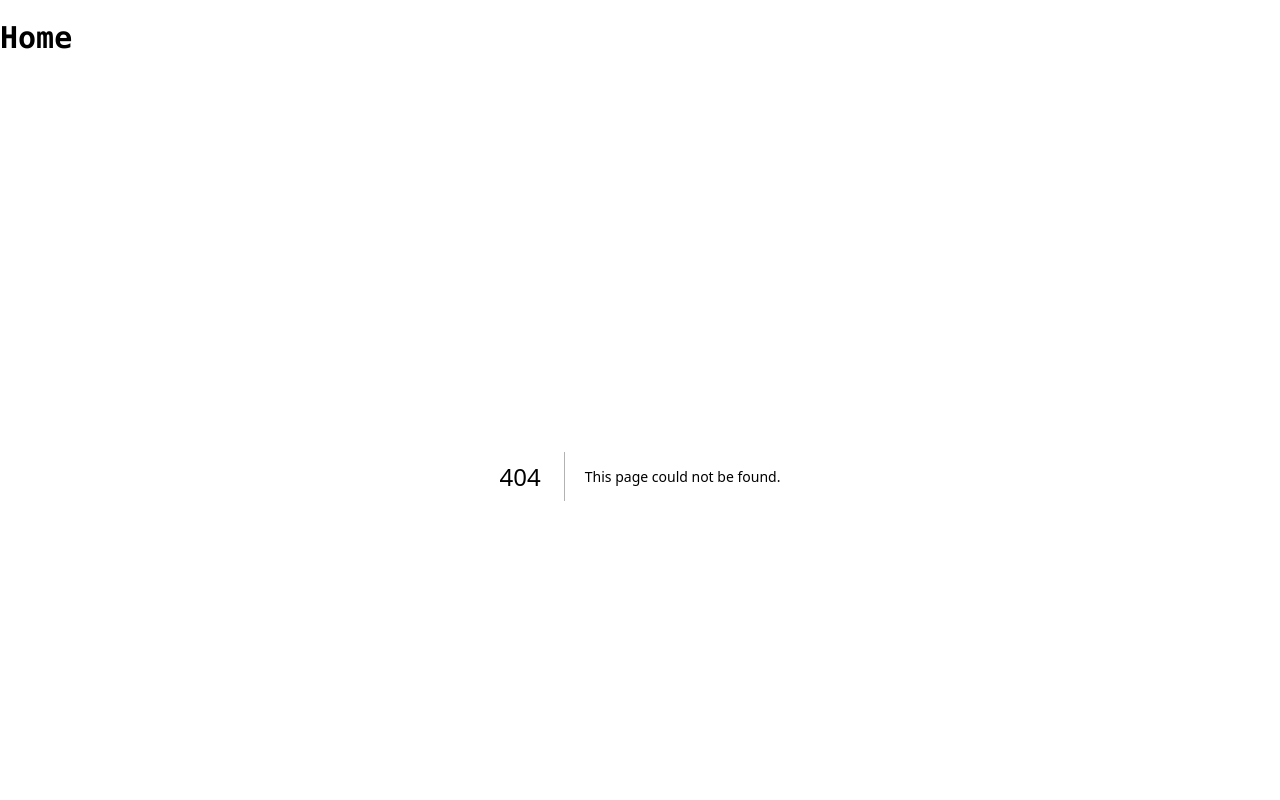
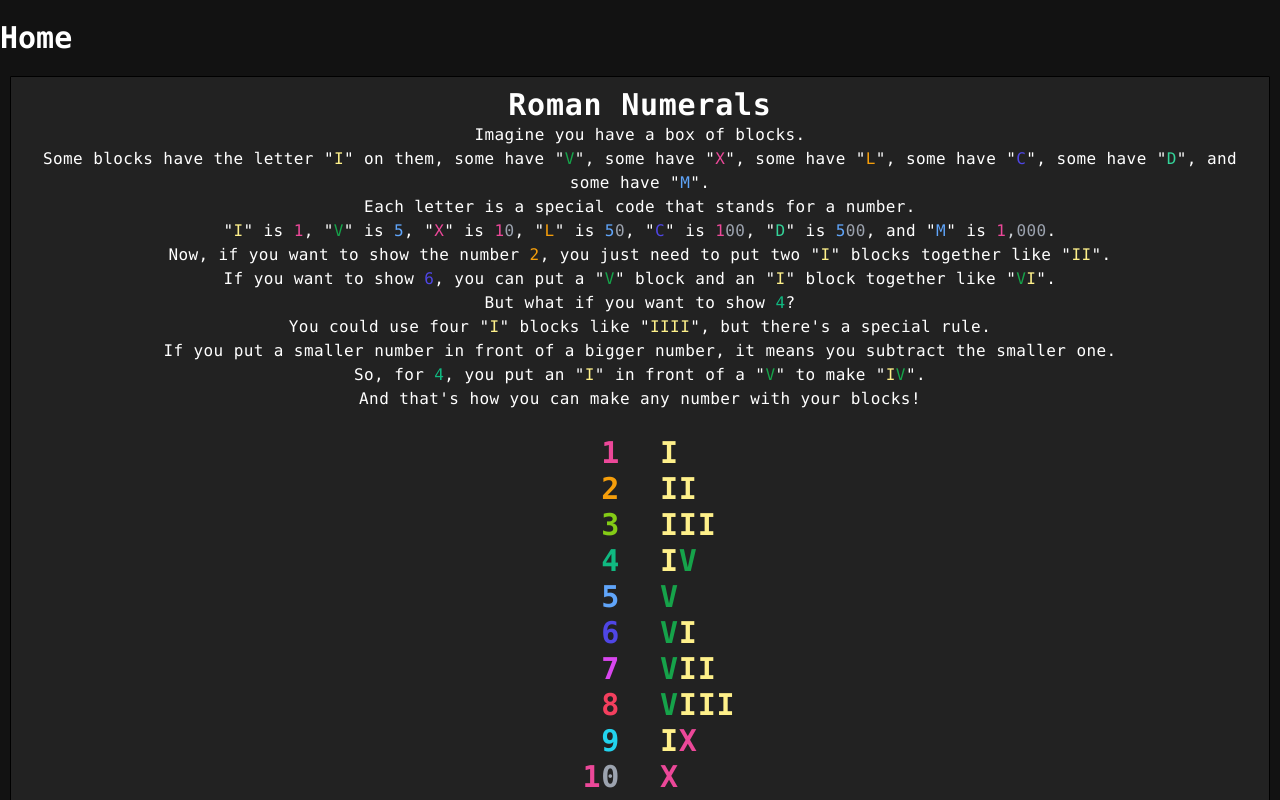
Before and after one commit to hadmacker/numbrella, a Next.js app: page /numbers/roman in a window 1280 px wide. Before the commit this address had no page. Shown: the top 800 px of the page. Built offline with nearby package versions, Linux system fonts and the light colour scheme.

Commit message:
roman numerals

```diff
--- /dev/null
+++ b/app/numbers/roman/page.tsx
@@ -0,0 +1,124 @@
+'use client'
+
+import React, { useEffect, useState } from "react";
+import { PrettyChar } from '../../prettyChar'
+import { NumberFormatter } from '../../numberFormatter'
+import './roman.css'
+
+const numbers = PrettyChar.allCharacters();
+
+function formattedRoman(roman: string, bw: boolean): React.ReactElement[] {
+  if (!roman) {
+    return [<span key={0}></span>];
+  }
+
+  // Create an array of <span> elements to hold each digit
+  const spanElements = Array.from(roman).map((character, index) => {
+    const defaultStyle = "";
+    let prettyStyle = "";
+
+    if (character === ".") {
+      prettyStyle = defaultStyle; // replace with your default style for "."
+    } else {
+      const numberStyle = numbers.find(n => n.id === character);
+      prettyStyle = numberStyle ? numberStyle.prettyStyle ?? defaultStyle : defaultStyle; // replace with your default style
+    }
+
+    return (
+      <span className={prettyStyle} key={index}>
+        {character}
+      </span>
+    );
+  });
+
+  return spanElements;
+}
+
+function formatted(number: number, bw: boolean): React.ReactElement[] {
+  if (number === null || number === undefined) {
+    return [<span key={0}></span>];
+  }
+  const digitsArray = NumberFormatter.formatNumberWithBreaks(number.toString()).split("");
+
+  // Create an array of <div> elements to hold each digit
+  const divElements: React.ReactElement[] = digitsArray.map((digit, index) => {
+    const defaultStyle = "";
+    let prettyStyle = "";
+    if (digit === ".") {
+      prettyStyle = defaultStyle; // replace with your default style for "."
+    } else {
+      const numberStyle = numbers.filter(n => n.id === digit);
+      prettyStyle = numberStyle.length > 0 ? numberStyle[0].prettyStyle ?? defaultStyle : defaultStyle; // replace with your default style
+    }
+    const combinedClasses = `${prettyStyle}`;
+    return (
+      <span className={combinedClasses} key={index}>
+        {digit}
+      </span>
+    );
+  });
+
+  return divElements;
+}
+
+function integerToRoman(num: number) {
+  const romanNumerals: { [key: string]: number } = { M: 1000, CM: 900, D: 500, CD: 400, C: 100, XC: 90, L: 50, XL: 40, X: 10, IX: 9, V: 5, IV: 4, I: 1 };
+  let roman = '';
+
+  for (let key in romanNumerals) {
+    while (num >= romanNumerals[key]) {
+      roman += key;
+      num -= romanNumerals[key];
+    }
+  }
+
+  return roman;
+}
+
+export default function Page() {
+    const romanNumeralsList = [];
+    const [count, setCount] = useState(1000);
+
+    for (let i = 1; i <= count; i++) {
+      romanNumeralsList.push(
+        <div key={i} className="text-center tracking-wide font-mono text-2xl lg:text-3xl font-black" style={{ margin: "0 20px", display: 'flex', justifyContent: 'space-between' }}>
+          <span className="integerColumn" style={{ textAlign: 'right', flex: 1 }}>{formatted(i, false)}</span>
+          <span className="romanColumn" style={{ textAlign: 'left', flex: 1 }}>{formattedRoman(integerToRoman(i), false)}</span>
+        </div>
+      );
+    }
+
+    useEffect(() => {
+      function handleScroll() {
+        if (window.innerHeight + document.documentElement.scrollTop < document.documentElement.offsetHeight - 800) return;
+        setCount(count => count + 1000);
+      }
+
+      window.addEventListener('scroll', handleScroll);
+      return () => window.removeEventListener('scroll', handleScroll);
+    }, []);
+
+    return (
+      <>
+        <div style={{ border: '1px solid black', backgroundColor: '#222222', padding: '10px', margin: '10px' }}>
+          <h2 className="text-center tracking-wide font-mono text-1xl lg:text-3xl font-black">Roman Numerals</h2>
+          <div className="text-center tracking-wide font-mono text-l lg:text-1xl">
+            <p>Imagine you have a box of blocks.</p>
+            <p>Some blocks have the letter "{formattedRoman("I", false)}" on them, some have "{formattedRoman("V", false)}", some have "{formattedRoman("X", false)}", some have "{formattedRoman("L", false)}", some have "{formattedRoman("C", false)}", some have "{formattedRoman("D", false)}", and some have "{formattedRoman("M", false)}".</p>
+            <p>Each letter is a special code that stands for a number.</p>
+            <p>"{formattedRoman("I", false)}" is {formatted(1, false)}, "{formattedRoman("V", false)}" is {formatted(5, false)}, "{formattedRoman("X", false)}" is {formatted(10, false)}, "{formattedRoman("L", false)}" is {formatted(50, false)}, "{formattedRoman("C", false)}" is {formatted(100, false)}, "{formattedRoman("D", false)}" is {formatted(500, false)}, and "{formattedRoman("M", false)}" is {formatted(1000, false)}.</p>
+            <p>Now, if you want to show the number {formatted(2, false)}, you just need to put two "{formattedRoman("I", false)}" blocks together like "{formattedRoman("II", false)}".</p>
+            <p>If you want to show {formatted(6, false)}, you can put a "{formattedRoman("V", false)}" block and an "{formattedRoman("I", false)}" block together like "{formattedRoman("VI", false)}".</p>
+            <p>But what if you want to show {formatted(4, false)}?</p>
+            <p>You could use four "{formattedRoman("I", false)}" blocks like "{formattedRoman("IIII", false)}", but there's a special rule.</p>
+            <p>If you put a smaller number in front of a bigger number, it means you subtract the smaller one.</p>
+            <p>So, for {formatted(4, false)}, you put an "{formattedRoman("I", false)}" in front of a "{formattedRoman("V", false)}" to make "{formattedRoman("IV", false)}".</p>
+
+            <p>And that's how you can make any number with your blocks!</p>
+          </div>
+          <br/>
+          {romanNumeralsList}
+        </div>
+      </>
+    );
+  }
--- /dev/null
+++ b/app/numbers/roman/roman.css
@@ -0,0 +1,17 @@
+.integerColumn {
+    margin-right: 10px;
+  }
+
+  .romanColumn {
+    margin-left: 10px;
+  }
+
+  @media (min-width: 768px) {
+    .integerColumn {
+      margin-right: 20px;
+    }
+
+    .romanColumn {
+      margin-left: 20px;
+    }
+  }
--- a/app/page.tsx
+++ b/app/page.tsx
@@ -18,6 +18,7 @@ export default function Home() {
             <li key="n1.1.2.10" className='mx-3 my-3 md:mx-:3 md:my-6'><a href="numbers/slider"><span className="mx-2 p-4 text-2xl md:text-3xl font-black">Number Sliders</span></a></li>
             <li key="n1.1.2.11" className='mx-3 my-3 md:mx-:3 md:my-6'><a href="numbers/facts"><span className="mx-2 p-4 text-2xl md:text-3xl font-black">Math Facts</span></a></li>
             <li key="n1.1.2.12" className='mx-3 my-3 md:mx-:3 md:my-6'><a href="numbers/primes"><span className="mx-2 p-4 text-2xl md:text-3xl font-black">Prime or Composite</span></a></li>
+            <li key="n1.1.2.13" className='mx-3 my-3 md:mx-:3 md:my-6'><a href="numbers/roman"><span className="mx-2 p-4 text-2xl md:text-3xl font-black">Roman Numerals</span></a></li>
           </ul>
         </div>
         <div key="w1">
--- a/app/prettyChar.tsx
+++ b/app/prettyChar.tsx
@@ -54,6 +54,14 @@ export class PrettyChar {
         pretty.push(new PrettyChar("Saturday", "text-emerald-500"));
         pretty.push(new PrettyChar("Sunday", "text-blue-400"));
 
+        pretty.push(new PrettyChar("I", "text-yellow-200"));
+        pretty.push(new PrettyChar("V", "text-green-600"));
+        pretty.push(new PrettyChar("X", "text-pink-500"));
+        pretty.push(new PrettyChar("L", "text-amber-500"));
+        pretty.push(new PrettyChar("C", "text-indigo-600"));
+        pretty.push(new PrettyChar("D", "text-emerald-400"));
+        pretty.push(new PrettyChar("M", "text-blue-400"));
+
         return pretty;
     }
 }
```
